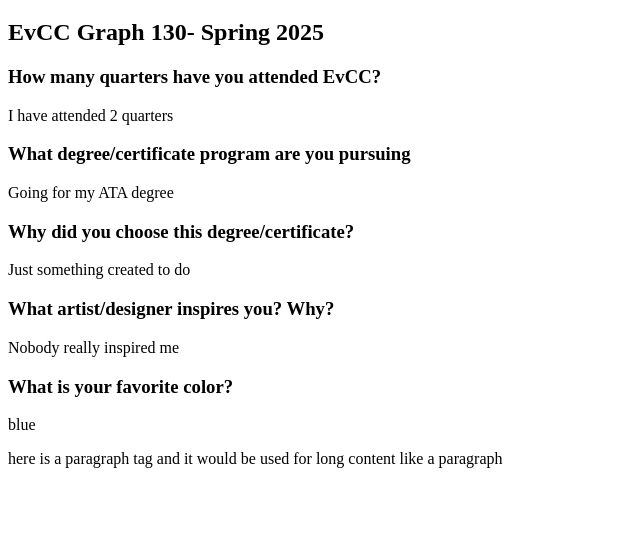
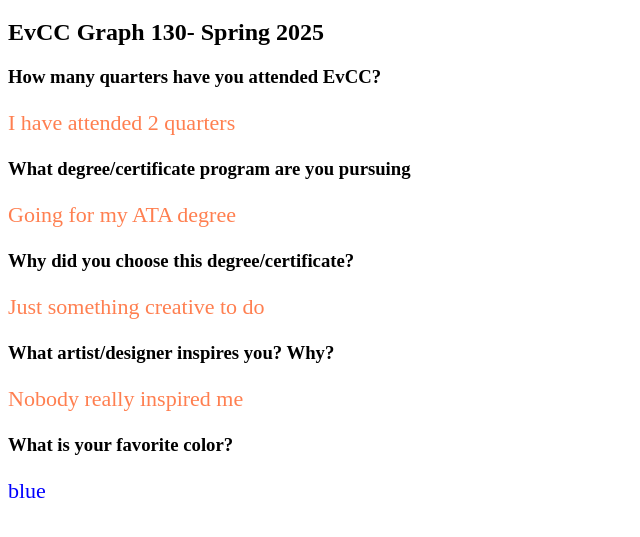
Before and after one commit to silverglazer/graph-130, a plain HTML site: page index.html in a window 1280 px wide. Shown: the part 61-598 px from the top of the page, without its empty margins (0-640 px from the left). Drawn offline with Linux system fonts and the light colour scheme.

Commit message:
updated index file
styling work

```diff
--- a/index.html
+++ b/index.html
@@ -3,6 +3,12 @@
 	<head>
 		<meta charset="UTF-8">
 		<title>Graph 130 - David Mace</title>
+		<style>
+			p{
+				color:coral;
+				font-size: 22px;
+			}
+		</style>
 	</head>
 	<body>
 		<h1>David Mace</h1>
@@ -12,12 +18,11 @@
 		<h3>What degree/certificate program are you pursuing</h3>
 		<p>Going for my ATA degree</p>
 		<h3>Why did you choose this degree/certificate?</h3>
-		<p>Just something created to do </p>
+		<p>Just something creative to do </p>
 		<h3>What artist/designer inspires you? Why?</h3>
 		<p> Nobody really inspired me</p>
 		<h3>What is your favorite color?</h3>
-		<p> blue</p>
-		<p>here is a paragraph tag and it would be used for long content like a paragraph</p>
+		<p style="color: blue;">blue</p>
 		<!-- this is a comment tag. this will not appear in the browser screen. feel free to delete this if you want. Replace the content in the headers and paragraph tags with your own content from the introduction assignment -->
 	</body>
 </html>
```
